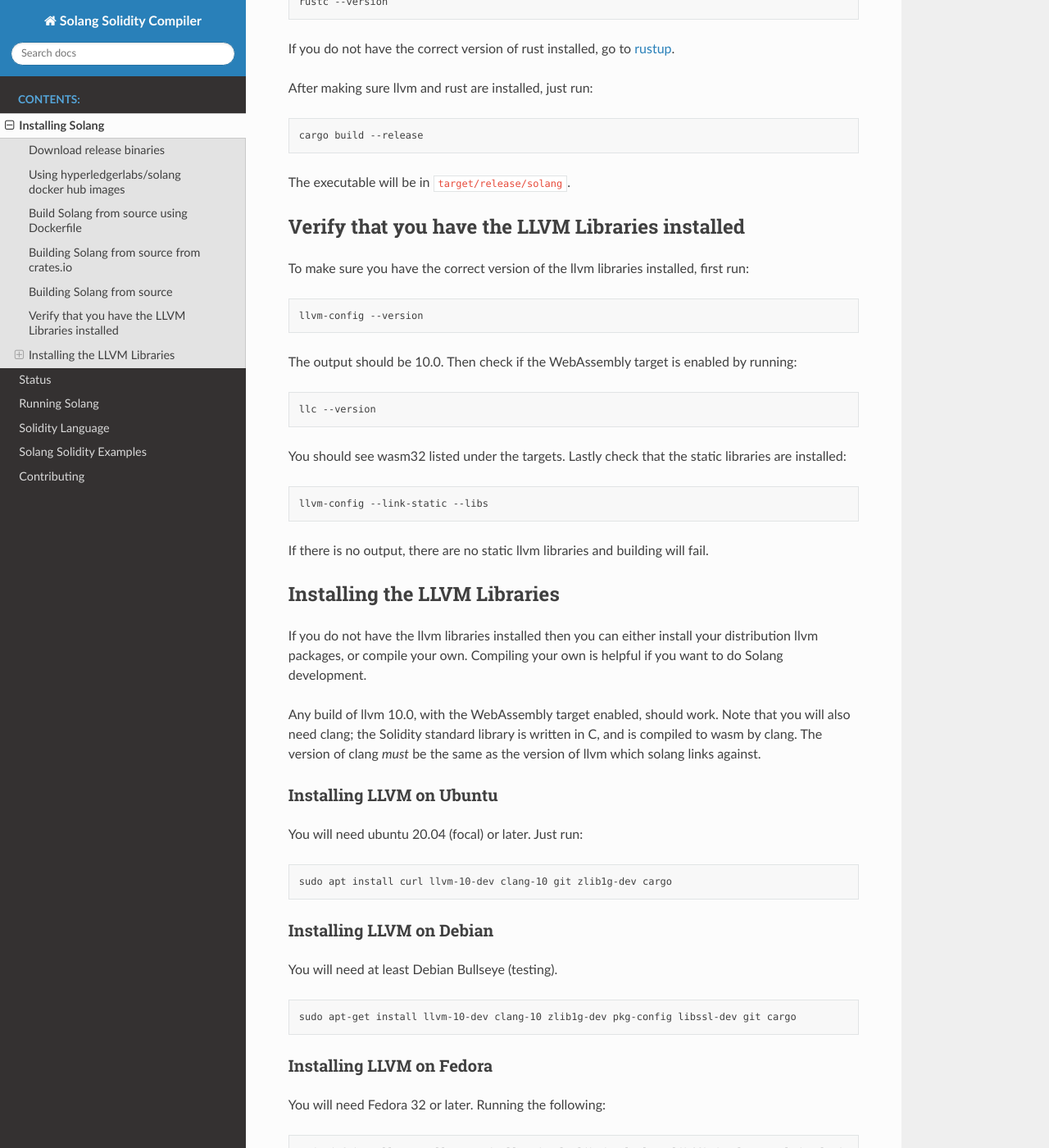
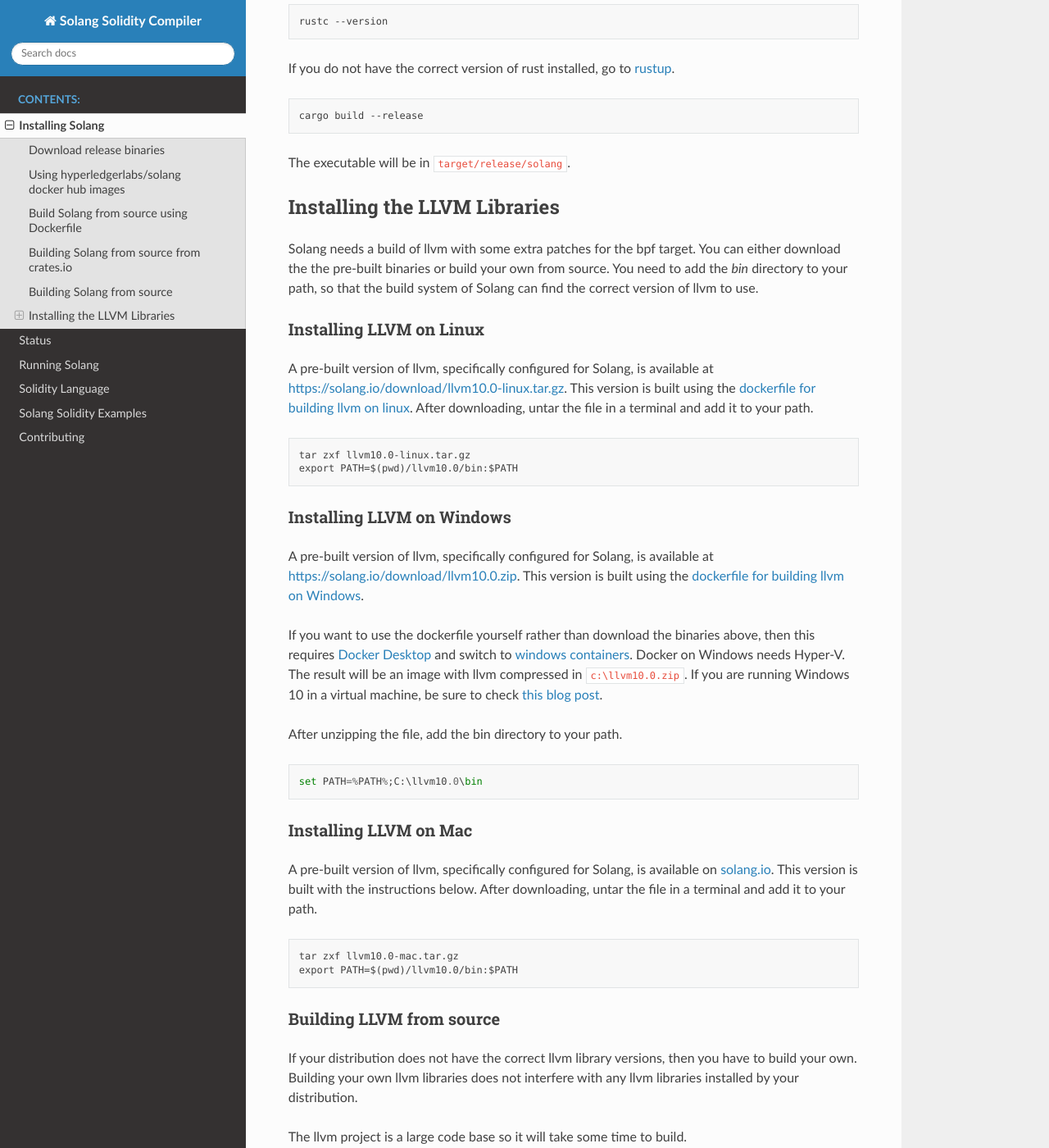
Before and after one commit to hyperledger-solang/solang, a Sphinx documentation site: the page built from docs/installing.rst, in a window 1280 px wide and 1400 px high, scrolled down 1423 px. Shown: the whole window at 82% size. Built offline with Sphinx 7.4.7 and the Read the Docs theme 2.0.0, drawn with Linux system fonts in a browser that asks for light colours; some of the changed text lies outside the part shown.

Commit message:
Update documentation to point to our llvm build
Signed-off-by: Sean Young <sean@mess.org>

```diff
--- a/docs/installing.rst
+++ b/docs/installing.rst
@@ -59,7 +59,9 @@
 ---------------------------
 
 In order to build solang from source, you will need rust 1.42.0 or higher,
-and llvm version 10 with the WebAssembly target enabled.
+and a build of llvm based on our tree. There are a few patches for the bpf target
+which are not upstream yet. First, follow the steps below for installing llvm
+and then proceed from here.
 
 So see if you have the correct version of rust, simply execute:
 
@@ -69,90 +71,67 @@
 
 If you do not have the correct version of rust installed, go to `rustup <https://rustup.rs/>`_.
 
-After making sure llvm and rust are installed, just run:
-
 .. code-block:: bash
 
   cargo build --release
 
 The executable will be in ``target/release/solang``.
 
-Verify that you have the LLVM Libraries installed
--------------------------------------------------
-
-To make sure you have the correct version of the llvm libraries installed, first run:
-
-.. code-block:: bash
-
-  llvm-config --version
-
-The output should be 10.0. Then check if the WebAssembly target is enabled by running:
-
-.. code-block:: bash
-
-  llc --version
-
-You should see wasm32 listed under the targets. Lastly check that the static libraries are installed:
-
-.. code-block:: bash
-
-  llvm-config --link-static --libs
-
-If there is no output, there are no static llvm libraries and building will fail.
-
 Installing the LLVM Libraries
 -----------------------------
 
-If you do not have the llvm libraries installed then you can either install
-your distribution llvm packages, or compile your own. Compiling your own is helpful
-if you want to do Solang development.
+Solang needs a build of llvm with some extra patches for the bpf target. You can either
+download the the pre-built binaries or build your own from source. You need to add
+the `bin` directory to your path, so that the build system of Solang can find the
+correct version of llvm to use.
 
-Any build of llvm 10.0, with the WebAssembly target enabled, should work.
-Note that you will also need clang; the Solidity standard library is written in C,
-and is compiled to wasm by clang. The version of clang *must* be the same as the
-version of llvm which solang links against.
+Installing LLVM on Linux
+________________________
 
+A pre-built version of llvm, specifically configured for Solang, is available at
+`<https://solang.io/download/llvm10.0-linux.tar.gz>`_. This version is built using the
+`dockerfile for building llvm on linux <https://github.com/hyperledger-labs/solang/blob/master/scripts/build-llvm-linux.dockerfile>`_.
+After downloading, untar the file in a terminal and add it to your path.
 
-Installing LLVM on Ubuntu
-_________________________
+.. code-block::
 
-You will need ubuntu 20.04 (focal) or later. Just run:
-
-.. code-block:: bash
-
-	sudo apt install curl llvm-10-dev clang-10 git zlib1g-dev cargo
-
-Installing LLVM on Debian
-_________________________
-
-You will need at least Debian Bullseye (testing).
-
-.. code-block:: bash
-
-	sudo apt-get install llvm-10-dev clang-10 zlib1g-dev pkg-config libssl-dev git cargo
-
-Installing LLVM on Fedora
-_________________________
-
-You will need Fedora 32 or later. Running the following:
-
-.. code-block:: bash
-
-	sudo dnf install cargo llvm-static llvm-devel zlib-devel clang libffi-devel openssl-devel git
-
-.. _llvm-from-source:
+	tar zxf llvm10.0-linux.tar.gz
+	export PATH=$(pwd)/llvm10.0/bin:$PATH
 
 Installing LLVM on Windows
 __________________________
 
-A pre-built version of llvm, specifically configured for Solang, is available on
-`solang.io <https://solang.io/download/llvm10.0.zip>`_. This binary is built using
-the dockerfile used in `Building LLVM using Windows Containers`_. After unzipping
-the file, add the bin directory to your path.
+A pre-built version of llvm, specifically configured for Solang, is available at
+`<https://solang.io/download/llvm10.0.zip>`_. This version is built using the
+`dockerfile for building llvm on Windows <https://github.com/hyperledger-labs/solang/blob/master/scripts/build-llvm-windows.dockerfile>`_.
+
+If you want to use the dockerfile yourself rather than download the binaries above, then this
+requires `Docker Desktop <https://www.docker.com/products/docker-desktop>`_ and switch to
+`windows containers <https://docs.docker.com/docker-for-windows/#switch-between-windows-and-linux-containers>`_.
+Docker on Windows needs Hyper-V. The result will be an image with llvm compressed in ``c:\llvm10.0.zip``.
+If you are running Windows 10 in a virtual machine, be sure to check
+`this blog post <https://www.mess.org/2020/06/22/Hyper-V-in-KVM/>`_.
+
+After unzipping the file, add the bin directory to your path.
 
 .. code-block::
 
 	set PATH=%PATH%;C:\llvm10.0\bin
+
+Installing LLVM on Mac
+______________________
+
+A pre-built version of llvm, specifically configured for Solang, is available on
+`solang.io <https://solang.io/download/llvm10.0-mac.tar.gz>`_. This version is built
+with the instructions below. After downloading, untar the file in a terminal and
+add it to your path.
+
+.. code-block::
+
+	tar zxf llvm10.0-mac.tar.gz
+	export PATH=$(pwd)/llvm10.0/bin:$PATH
+
+.. _llvm-from-source:
 
 Building LLVM from source
 ___________________________
@@ -171,20 +150,20 @@
 
 .. code-block:: bash
 
-	git clone git://github.com/llvm/llvm-project
+	git clone git://github.com/seanyoung/llvm-project
 	cd llvm-project
 
-Now switch to the 10.0 release branch:
+Now switch to the bpf branch:
 
 .. code-block:: bash
 
-	git checkout -b release_10.x origin/release/10.x
+	git checkout bpf
 
 Now run cmake to create the makefiles. Replace the *installdir* argument to ``CMAKE_INSTALL_PREFIX`` with with a directory where you would like to have llvm installed, and then run the build:
 
 .. code-block:: bash
 
-	cmake -G Ninja -DLLVM_ENABLE_ASSERTIONS=On -DLLVM_ENABLE_PROJECTS=clang  \
+	cmake -G Ninja -DLLVM_ENABLE_ASSERTIONS=On -DLLVM_ENABLE_PROJECTS=clang\;lld  \
 		-DLLVM_ENABLE_TERMINFO=Off -DCMAKE_BUILD_TYPE=Release \
 		-DCMAKE_INSTALL_PREFIX=installdir -B build llvm
 	cmake --build build --target install
@@ -201,35 +180,3 @@
 .. code-block::
 
 	set PATH=%PATH%;C:\Users\User\solang-llvm\bin
-
-
-
-Building LLVM using docker
-__________________________
-
-You can build llvm using docker. A `dockerfile for building llvm on linux <https://github.com/hyperledger-labs/solang/blob/master/scripts/build-llvm-linux.dockerfile>`_
-is in Solang github repo. Simply run the dockerfile:
-
-.. code-block:: bash
-
-	docker build -f build-llvm-linux.dockerfile .
-
-This will take a few hours. The result will be an image with llvm compressed in ``/llvm10.0.tar.bz2``.
-
-
-Building LLVM using Windows Containers
-______________________________________
-
-You can build llvm using Windows Containers. This requires `Docker Desktop <https://www.docker.com/products/docker-desktop>`_
-and switch to `windows containers <https://docs.docker.com/docker-for-windows/#switch-between-windows-and-linux-containers>`_.
-Docker on Windows needs Hyper-V. If you are running Windows 10 in a virtual machine, be sure to check
-`this blog post <https://www.mess.org/2020/06/22/Hyper-V-in-KVM/>`_.
-
-The `dockerfile for building llvm on Windows <https://github.com/hyperledger-labs/solang/blob/master/scripts/build-llvm-windows.dockerfile>`_
-is in Solang github repo. Simply run the dockerfile:
-
-.. code-block:: bash
-
-	docker build -f build-llvm-windows.dockerfile .
-
-This will take a few hours. The result will be an image with llvm compressed in ``c:\llvm10.0.zip``.
```
